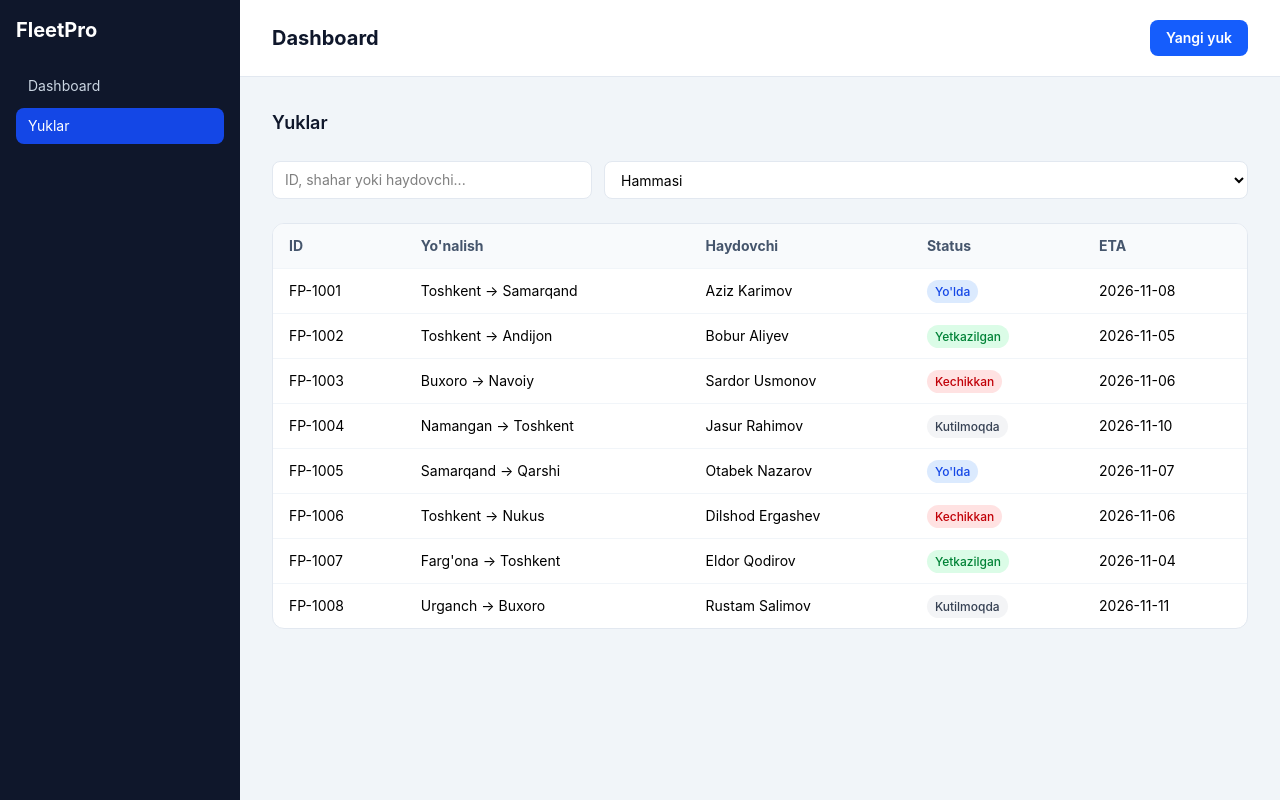
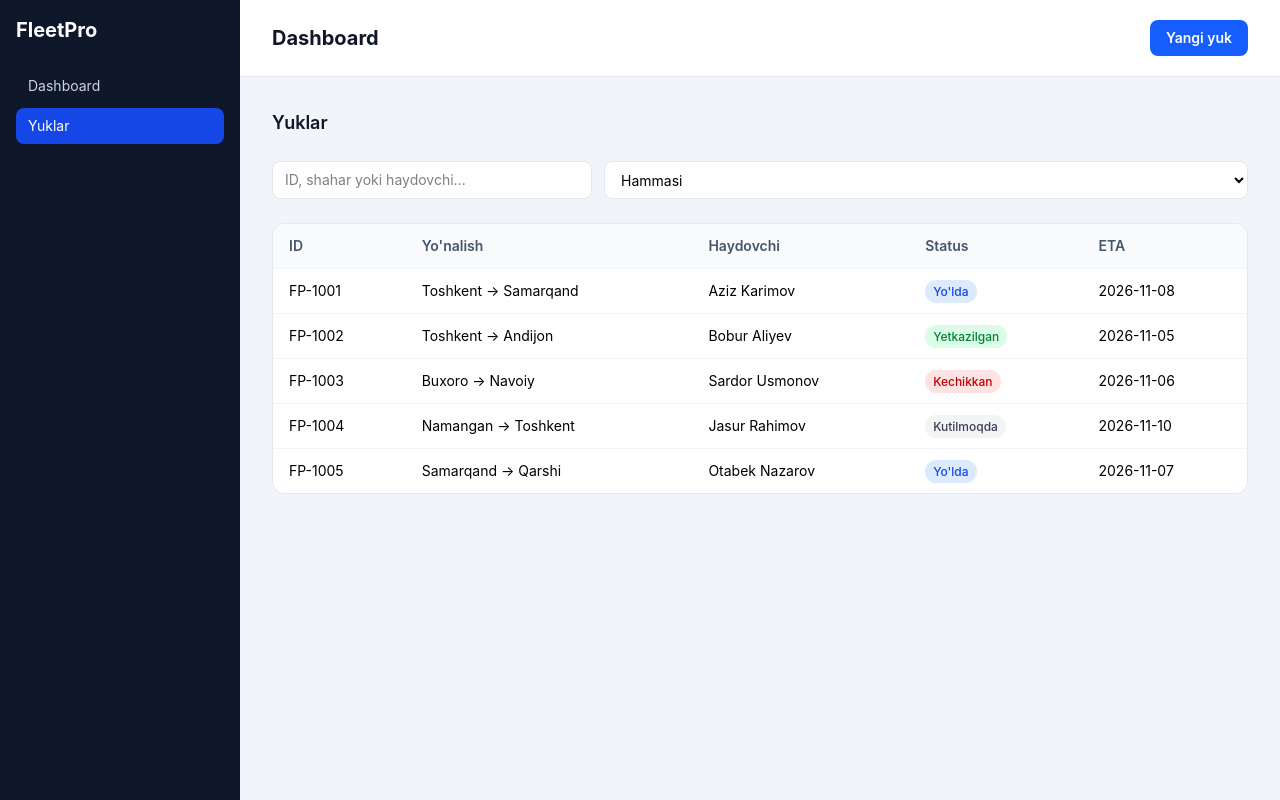
Before and after one commit to oromova/fleetpro, a React (Vite) app: page /shipments in a window 1280 px wide. Built offline with nearby package versions, Linux system fonts and the light colour scheme.

Commit message:
some changes

```diff
--- a/package.json
+++ b/package.json
@@ -13,6 +13,7 @@
     "@hookform/resolvers": "^7.0.6",
     "@tailwindcss/vite": "^4.3.4",
     "@tanstack/react-query": "^5.107.1",
+    "@tanstack/react-table": "^8.21.3",
     "react": "^19.3.1",
     "react-dom": "^19.3.1",
     "react-hook-form": "^7.92.0",
--- /dev/null
+++ b/src/components/ShipmentsDataTable.jsx
@@ -0,0 +1,80 @@
+import { useState } from 'react'
+import { useReactTable, getCoreRowModel, getSortedRowModel, getPaginationRowModel, flexRender } from '@tanstack/react-table'
+import StatusBadge from './StatusBadge'
+
+const columns = [
+  { accessorKey: 'id', header: 'ID' },
+  {
+    id: 'route',
+    header: "Yo'nalish",
+    accessorFn: (row) => `${row.origin} → ${row.destination}`,
+  },
+  { accessorKey: 'driver', header: 'Haydovchi' },
+  {
+    accessorKey: 'status',
+    header: 'Status',
+    cell: ({ getValue }) => <StatusBadge status={getValue()} />,
+  },
+  { accessorKey: 'eta', header: 'ETA' },
+]
+
+export default function ShipmentsDataTable({ shipments }) {
+  const [sorting, setSorting] = useState([])
+
+  const table = useReactTable({
+    data: shipments,
+    columns,
+    state: { sorting },
+    onSortingChange: setSorting,
+    getCoreRowModel: getCoreRowModel(),
+    getSortedRowModel: getSortedRowModel(),
+    getPaginationRowModel: getPaginationRowModel(),
+    initialState: { pagination: { pageSize: 5 } },
+  })
+
+  if (shipments.length === 0) {
+    return (
+      <p role="status" className="rounded-xl border border-slate-200 bg-white p-8 text-center text-sm text-slate-500">Yuk topilmadi</p>
+    )
+  }
+
+  return (
+    <div className="space-y-3">
+      <div className="overflow-x-auto rounded-xl border border-slate-200 bg-white">
+        <table className="w-full text-left text-sm">
+          <thead className="bg-slate-50 text-slate-600">
+            {table.getHeaderGroups().map((headerGroup) => (
+              <tr key={headerGroup.id}>
+                {headerGroup.headers.map((header) => (
+                  <th key={header.id}
+                    scope="col"
+                    aria-sort={{ asc: 'ascending', desc: 'descending' }[header.column.getIsSorted()] ?? 'none'}
+                    className="px-4 py-3">
+                    <button type="button" onClick={header.column.getToggleSortingHandler()} className="flex items-center gap-1 font-semibold hover:text-slate-900 focus-visible:outline-2 focus-visible:outline-offset-2 focus-visible:outline-blue-600">
+                      {flexRender(header.column.columnDef.header, header.getContext())}
+                      <span aria-hidden="true">{{ asc: '↑', desc: '↓' }[header.column.getIsSorted()] ?? ''}</span>
+                    </button>
+                  </th>
+                ))}
+              </tr>
+            ))}
+          </thead>
+
+          <tbody>
+            {table.getRowModel().rows.map((row) => (
+              <tr key={row.id} className="border-t border-slate-100">
+                {row.getVisibleCells().map((cell) => (
+                  <td key={cell.id} className="px-4 py-3">
+                    {flexRender(cell.column.columnDef.cell, cell.getContext())}
+                  </td>
+                ))}
+              </tr>
+            ))}
+          </tbody>
+        </table>
+      </div>
+
+      {/* 2-TOPSHIRIQ: pagination boshqaruvi */}
+    </div>
+  )
+}
--- a/src/pages/ShipmentsPage.jsx
+++ b/src/pages/ShipmentsPage.jsx
@@ -1,6 +1,6 @@
 import { useState } from 'react'
 import ShipmentsFilters from '../components/ShipmentsFilters'
-import ShipmentsTable from '../components/ShipmentsTable'
+import ShipmentsDataTable from '../components/ShipmentsDataTable'
 
 export default function ShipmentsPage({ shipments }) {
   const [search, setSearch] = useState('')
@@ -24,7 +24,7 @@ export default function ShipmentsPage({ shipments }) {
     <>
       <h2 className="text-lg font-semibold text-slate-900">Yuklar</h2>
       <ShipmentsFilters search={search} onSearchChange={setSearch} status={status} onStatusChange={setStatus}/>
-      <ShipmentsTable shipments={filteredShipments} />
+      <ShipmentsDataTable shipments={filteredShipments} />
     </>
   )
 }
```
Also changed, not shown: 1 other file (tests, documents, lock files or other folders).
